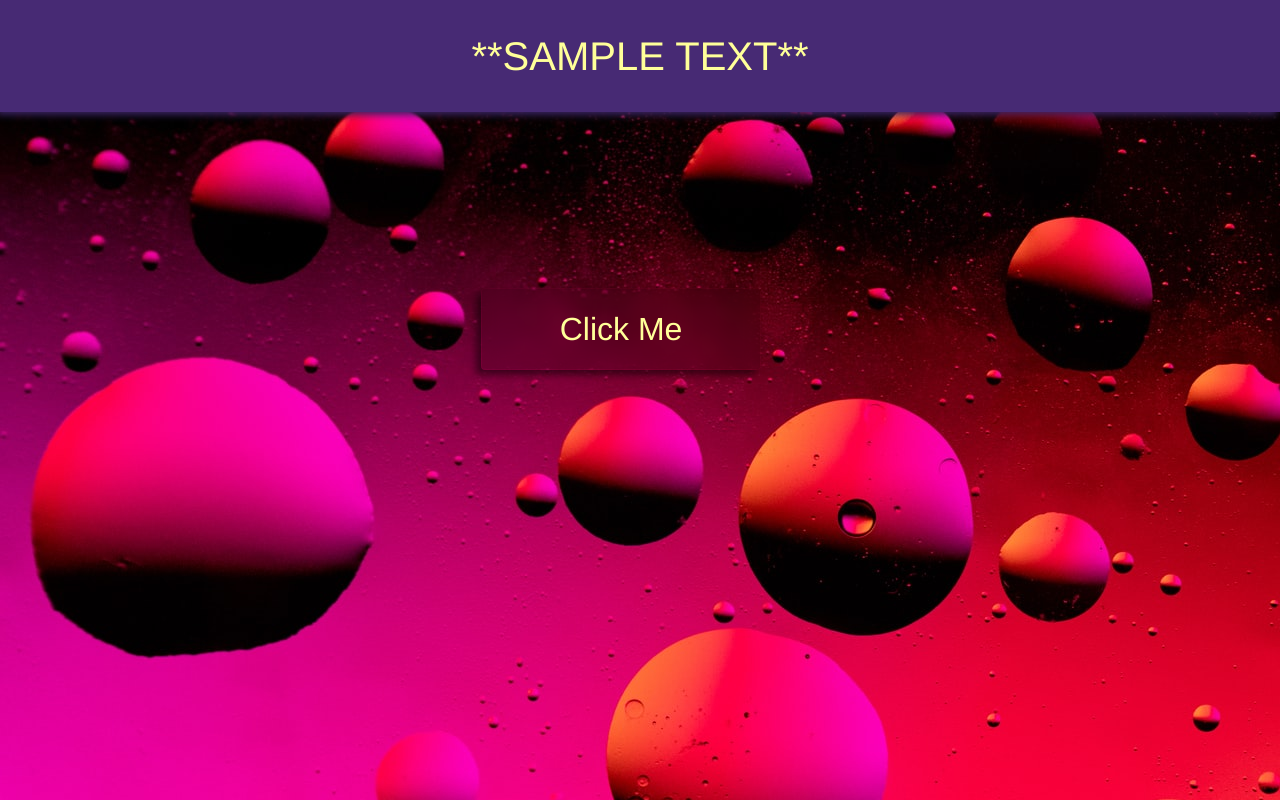
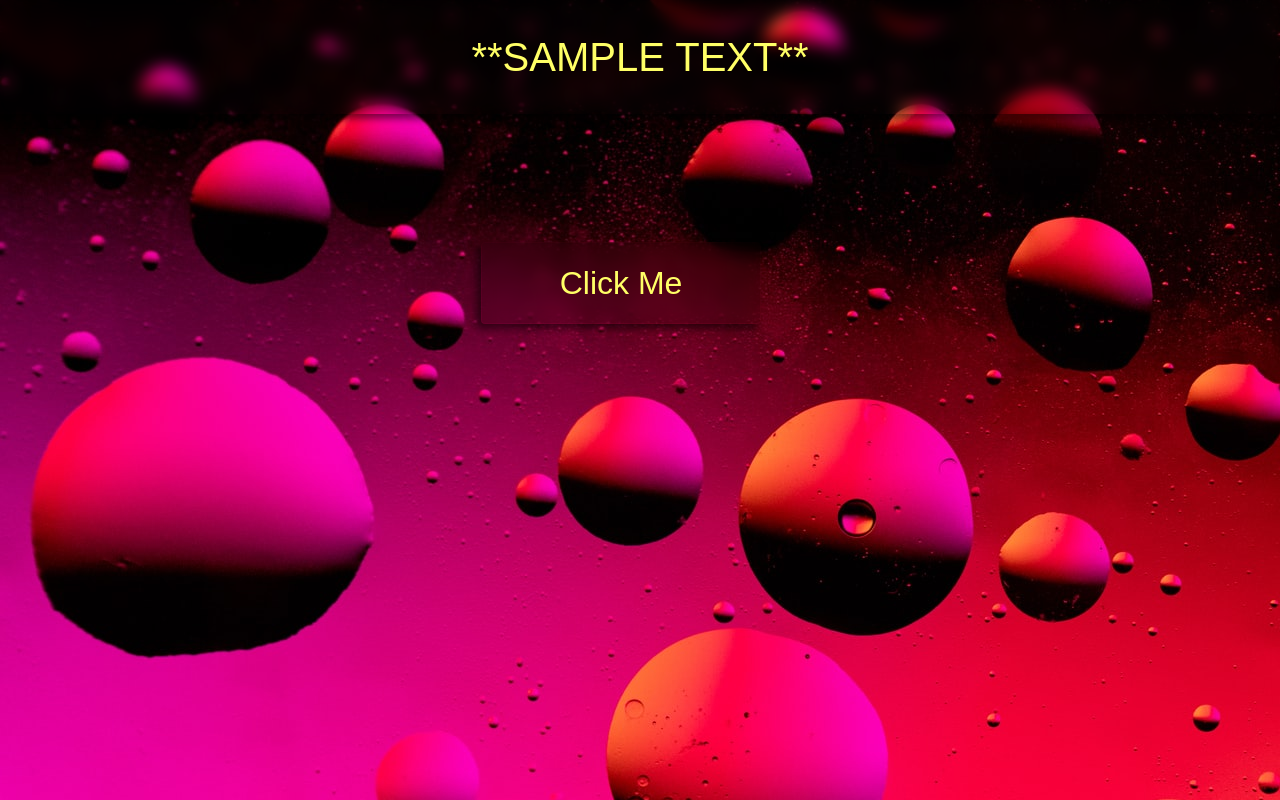
Before and after one commit to calbers1/playground, an Angular app: page / in a window 1280 px wide. Built offline with nearby package versions, Linux system fonts and the light colour scheme.

Commit message:
made title bar transparent.

```diff
--- a/src/app/menu/menu.component.scss
+++ b/src/app/menu/menu.component.scss
@@ -5,7 +5,7 @@
     margin: 1rem;
     padding: 1rem;
     background-color: rgba(black, 0.1);
-    color: lighten(yellow, 30%);
+    color: lighten(yellow, 20%);
     font-size: 2rem;
     transition: 0.5s ease;
     border: solid 1px transparent;
@@ -19,7 +19,7 @@
 .btn-primary:hover{
     box-shadow: -10px 10px 7px rgba(black, 0.5);
     //background-color: $box-shadow;
-    color: lighten(yellow, 30%);
+    color: lighten(yellow, 20%);
     transform: translate(0px, -0.4rem);
     //transform: scale(1.1, 1.1);
     transition: 0.3s ease;
@@ -27,7 +27,7 @@
 .btn-primary:hover:active{
     background-color: rgba(black, 0.1);
     border: solid 1px transparent;
-    color: lighten(yellow, 30%);
+    color: lighten(yellow, 20%);
     box-shadow: -1px 1px 4px rgba(black, 0.5);
     transform: translate(0px, -0.1rem);
     transition: 0.1s;
@@ -35,7 +35,7 @@
 
 .message{
     font-size: 10rem;
-    color: lighten(yellow, 30%);
+    color: lighten(yellow, 20%);
     transition: 1s;
 }
 
--- a/src/app/nav/nav.component.scss
+++ b/src/app/nav/nav.component.scss
@@ -3,11 +3,12 @@
 $bar : lighten($main, 20%);
 
 .bar{
-    background-color: $bar;
-    display: flex;
-    justify-content: center;
-    color: lighten(yellow, 30%);
-    box-shadow: -3px 3px 7px $box-shadow;
+    text-align: center;
+    color: lighten(yellow, 20%);
+    border: solid 1px transparent;
+    backdrop-filter: blur(0.5rem);
+    background-clip: padding-box;
+    box-shadow: -5px 5px 7px rgba(black, 0.5);
 }
 
 .bar h1{
--- a/src/styles.scss
+++ b/src/styles.scss
@@ -14,9 +14,9 @@ $box-shadow : lighten($main, 15%);
 body{
 background-color: $main;
 background-image: url("assets/images/bg.jpg");
-font-family: Helvetica, Arial, sans-serif;
+font-family: Arial, sans-serif;
 }
 
 .medSpace{
-    height: 10rem;
+    height: 7rem;
 }
```
